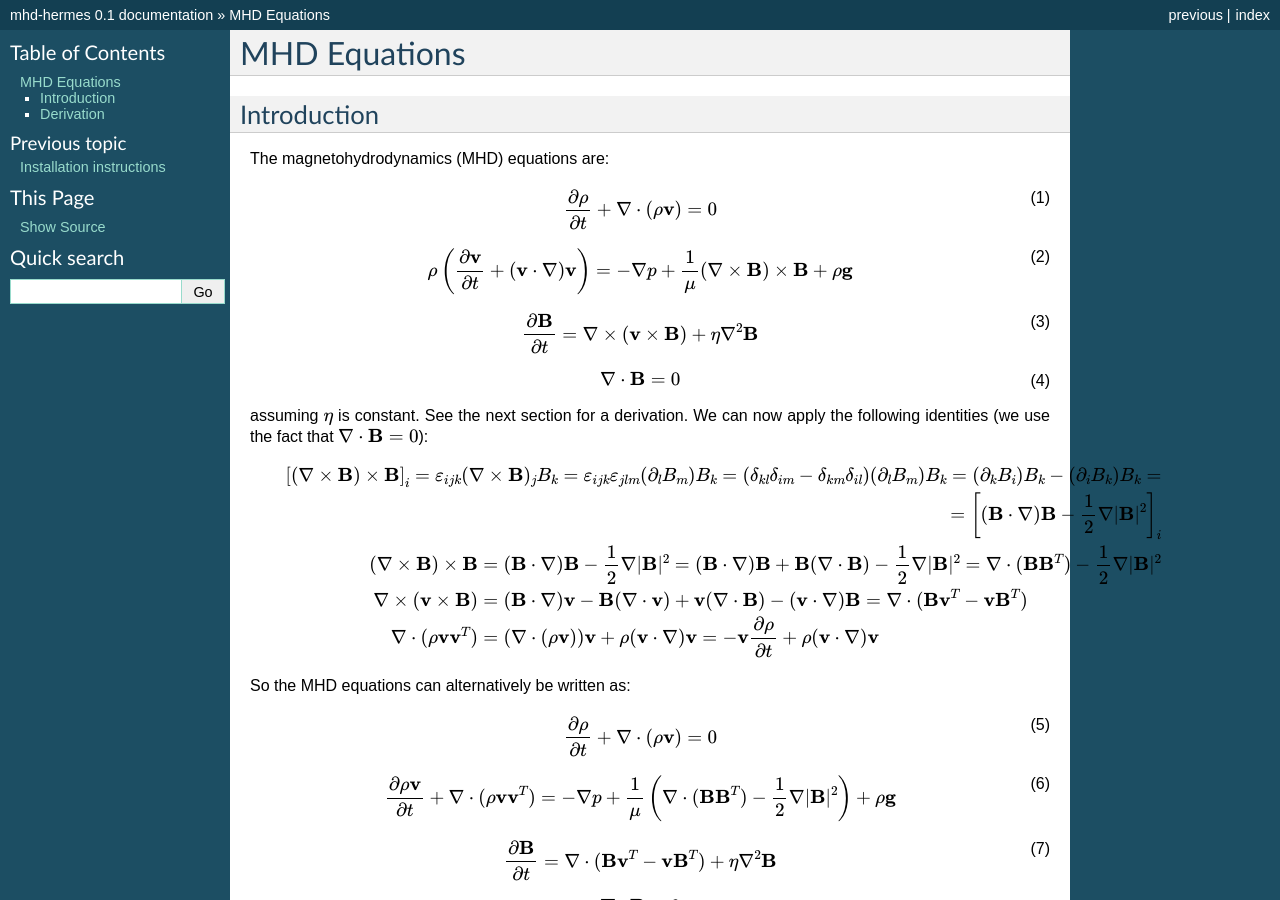
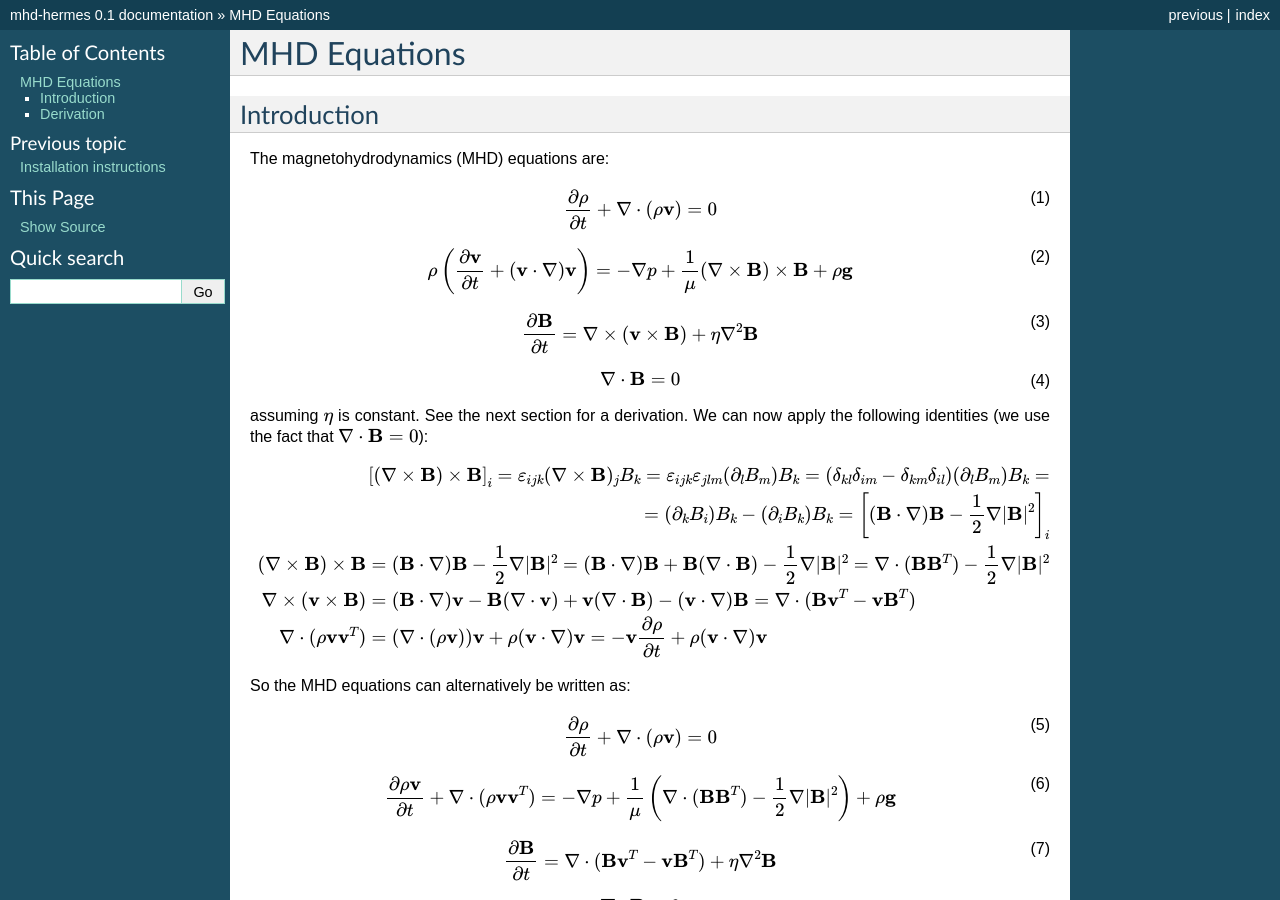
Before and after one commit to certik/mhd-hermes, a Sphinx documentation site: the page built from doc/physics.rst, in a window 1280 px wide and 900 px high. Built offline with Sphinx 7.4.7, drawn with Linux system fonts in a browser that asks for light colours; formulas are drawn with MathJax 3.

Commit message:
Split the equation earlier

```diff
--- a/doc/physics.rst
+++ b/doc/physics.rst
@@ -39,9 +39,10 @@ can now apply the following identities (we use the fact that
         \varepsilon_{ijk}(\nabla\times{\bf B})_j B_k =
         \varepsilon_{ijk}\varepsilon_{jlm}(\partial_l B_m)B_k =
         (\delta_{kl}\delta_{im}-\delta_{km}\delta_{il})(\partial_l B_m)B_k =
-        (\partial_k B_i)B_k - (\partial_i B_k)B_k =
 
-    =\left[({\bf B}\cdot\nabla){\bf B} - {1\over2}\nabla|{\bf B}|^2\right]_i
+    =(\partial_k B_i)B_k - (\partial_i B_k)B_k
+        =\left[({\bf B}\cdot\nabla){\bf B} -
+        {1\over2}\nabla|{\bf B}|^2\right]_i
 
     (\nabla\times{\bf B}) \times {\bf B} &=
         ({\bf B}\cdot\nabla){\bf B} - {1\over2}\nabla|{\bf B}|^2=
```
